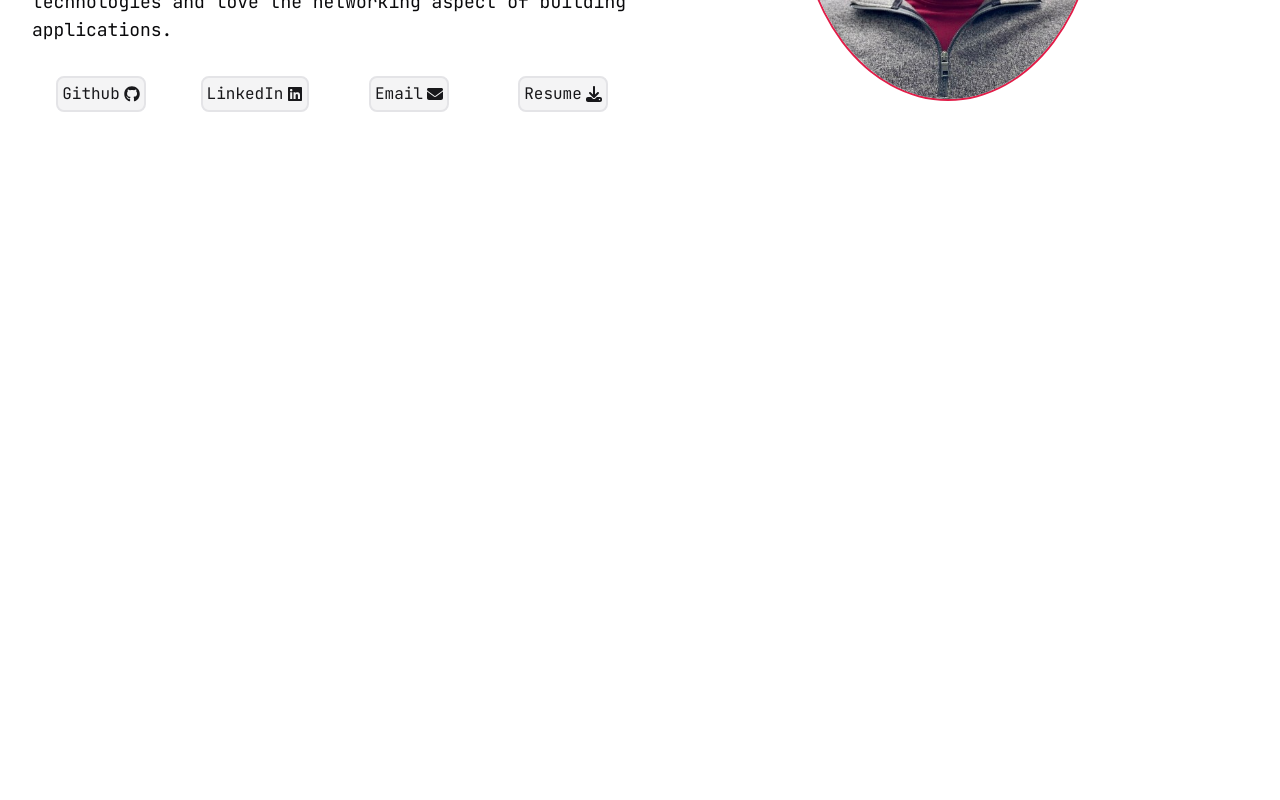
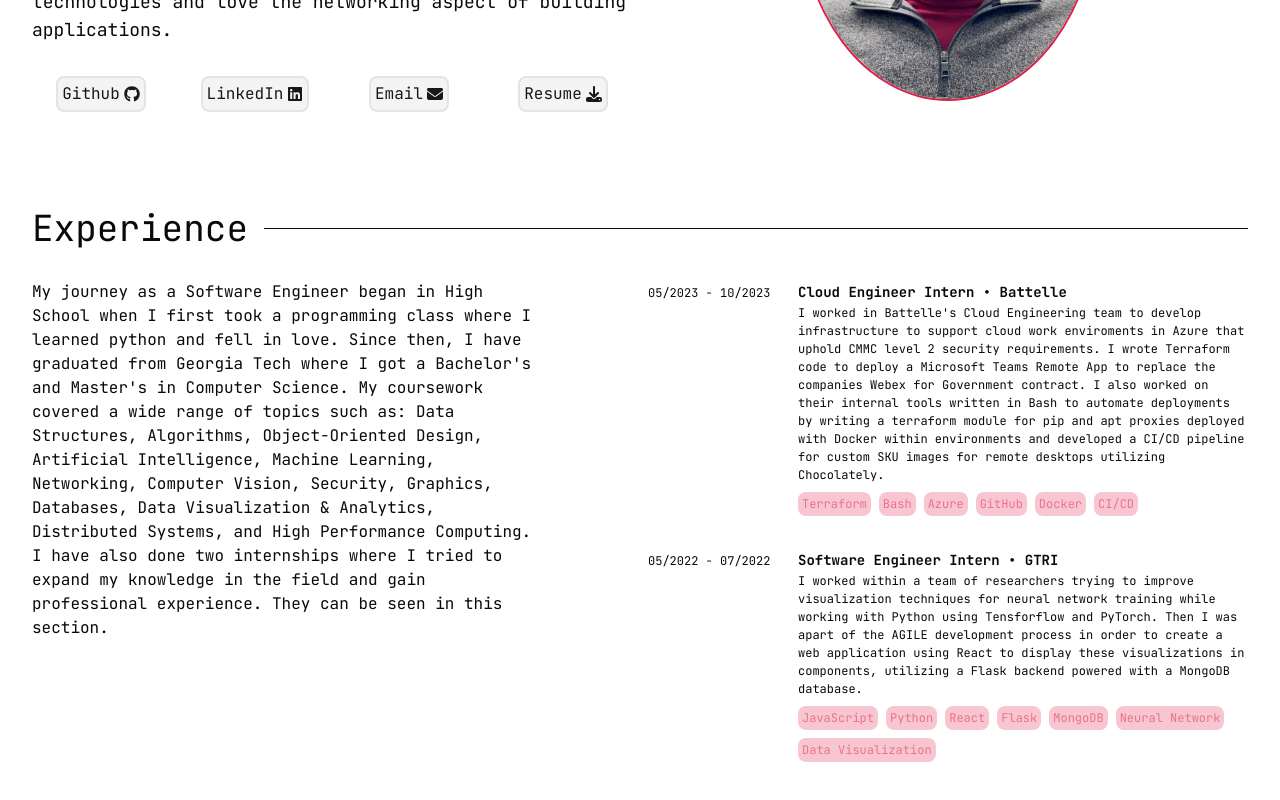
Before and after one commit to kevin-pietruszka/web-portfolio, a Next.js app: page / in a window 1280 px wide. Shown: the part 436-1236 px from the top of the page. Before the commit the page ends 800 px from the top, so only its background shows below. Built offline with nearby package versions, Linux system fonts and the light colour scheme.

Commit message:
add experience section

```diff
--- a/app/page.tsx
+++ b/app/page.tsx
@@ -1,11 +1,13 @@
 import Header from "@/components/Header";
 import About from "@/components/About";
+import Experience from "@/components/Experience";
 
 export default function Home() {
   return (
     <main>
      <Header />
      <About />
+     <Experience />
     </main>
   );
 }
--- /dev/null
+++ b/components/Experience.tsx
@@ -0,0 +1,19 @@
+import Timeline from "@/components/experience/Timeline";
+import Background from "@/components/experience/Background";
+
+export default function Experience() {
+  return (
+    <section id="experience" className="container mx-auto h-full p-8">
+      <div className="flex items-center justify-between gap-4">
+        <h1 className="text-4xl my-8">
+          {"Experience"}
+        </h1>
+        <div className="h-px bg-foreground w-full"></div>
+      </div>
+      <div className="grid grid-cols-1 lg:grid-cols-2 gap-4">
+        <Background />
+        <Timeline />
+      </div>
+    </section>
+  );
+}
--- /dev/null
+++ b/components/experience/Background.tsx
@@ -0,0 +1,5 @@
+import { background } from "@/lib/constants";
+
+export default function Background() {
+  return <p className="mb-16 lg:mb-0 lg:pr-24"> {background} </p>;
+}
--- /dev/null
+++ b/components/experience/Tag.tsx
@@ -0,0 +1,7 @@
+export default function Tag({ skill }: { skill: string }) {
+  return (
+    <span className="inline-flex text-nowrap bg-primary/25 rounded p-1 text-xs text-primary/50">
+      {skill}
+    </span>
+  );
+}
--- /dev/null
+++ b/components/experience/Timeline.tsx
@@ -0,0 +1,40 @@
+import { experiences } from "@/lib/constants";
+import Tag from "@/components/experience/Tag";
+import Link from "next/link";
+
+export default function Timeline() {
+  return (
+    <div>
+      {experiences.map((experience, index, array) => {
+        return (
+          <div
+            className="grid grid-cols-1 xl:grid-cols-4 mb-8 rounded hover:bg-secondary hover:text-secondary-foreground"
+            key={index}
+          >
+            <div>
+              <h1 className="inline-flex text-xs leading-snug">
+                {experience.begin + " - " + experience.end}
+              </h1>
+            </div>
+
+            <div className="xl:col-span-3">
+              <Link
+                href={experience.company_link}
+                target="_blank"
+                className="inline-flex text-sm font-bold leading-tight hover:text-primary"
+              >
+                {experience.title + " • " + experience.company}
+              </Link>
+              <p className="text-xs leading-normal">{experience.description}</p>
+              <div className="flex flex-row shrink-0 grow-0 flex-wrap gap-2 mt-2">
+                {experience.tags.map((tag, index, array) => {
+                  return <Tag key={index} skill={tag} />;
+                })}
+              </div>
+            </div>
+          </div>
+        );
+      })}
+    </div>
+  );
+}
```
